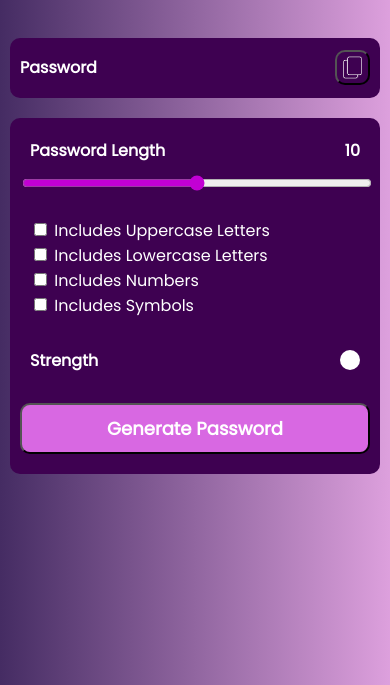
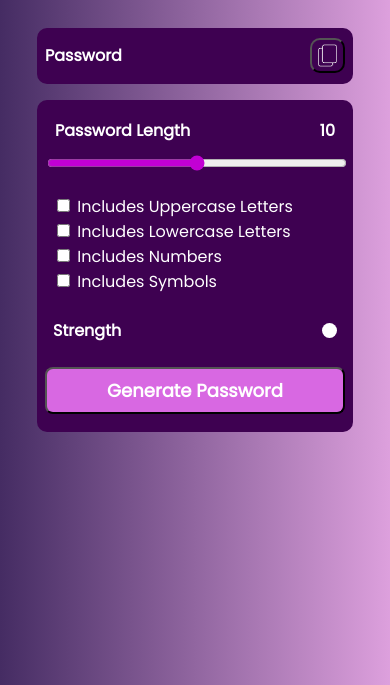
Before and after one commit to Abhinav20singh03/Password-generator, a plain HTML site: page index.html in a window 390 px wide. Shown: the part 159-844 px from the top of the page. Drawn offline with Linux system fonts and the light colour scheme.

Commit message:
responsive-css updated

```diff
--- a/style.css
+++ b/style.css
@@ -3,8 +3,106 @@ body{
 }
 @font-face {
   font-family: poppins;
-    src: url(Poppins-Regular.ttf);
+  src: url(/Poppins-Regular.ttf);
 }
+@media only screen and (max-width:450px){
+#heading{
+  margin:8px;
+  padding:8px;
+  font-weight: 600;
+}
+#password-copy{
+  display: flex;
+  justify-content: space-between;
+  align-items: center;
+  background-color: 	#3e0151;
+  min-width:300px ;
+  height:40px ;
+  border-radius: 10px;
+  padding:8px;
+  margin-top:8px;
+  margin-bottom: 8px;
+}
+#features{
+  background-color: 	#3e0151;
+  min-width:300px ;
+  border-radius: 10px;
+  padding:8px;
+  margin:8px
+}
+#container{
+display:flex;
+justify-content: center;
+align-items: center;
+flex-direction: column;
+font-family: poppins;
+color:white
+}
+#copy-icon{
+  height: 35px;
+  width:35px;
+  display: inline-block;
+  background-color: #3e0151;
+  border-radius: 10px;
+}
+#copyimg{
+  width: 100%;
+  height: 100%;
+  object-fit: cover;
+  overflow: hidden;
+}
+input[type="range"] {
+  width:100%;
+  accent-color: #c200d4;
+}
+#features-heading,#range-number,#pass,#strength,#color{
+  display: inline-block;
+  font-weight:900;
+}
+#firstline{
+  margin:10px;
+  display: flex;
+  justify-content: space-between;
+  align-items: center;
+}
+#strength-box{
+  display: flex;
+  align-items: center;
+  justify-content: space-between;
+  margin-top: 8px;
+  margin-bottom: 8px;
+  padding: 8px;;
+}
+#color{
+  border-radius:100px ;
+  background-color: white;
+  height:15px;
+  width: 15px;
+}
+#checkers{
+  padding: 8px;
+  margin-top:8px;
+  margin-bottom:8px;
+}
+#Generator-button{
+  display: flex;
+  align-items: center;
+  justify-content: center;
+}
+#genbutton{
+  background-color: #d868e2;
+  width: 100%;
+  margin-top:8px ;
+  margin-bottom:10px;
+  padding:8px;
+  border-radius: 8px;
+  font-family: poppins;
+  font-weight: 600;
+  font-size: large;
+  color: white;
+}
+}
+@media only screen and (width>450px){
 #heading{
   margin:10px;
   padding:10px;
@@ -100,3 +198,4 @@ input[type="range"] {
   font-size: large;
   color: white;
 }
+}
```
Lines whose indentation alone changed are shown as unchanged.
